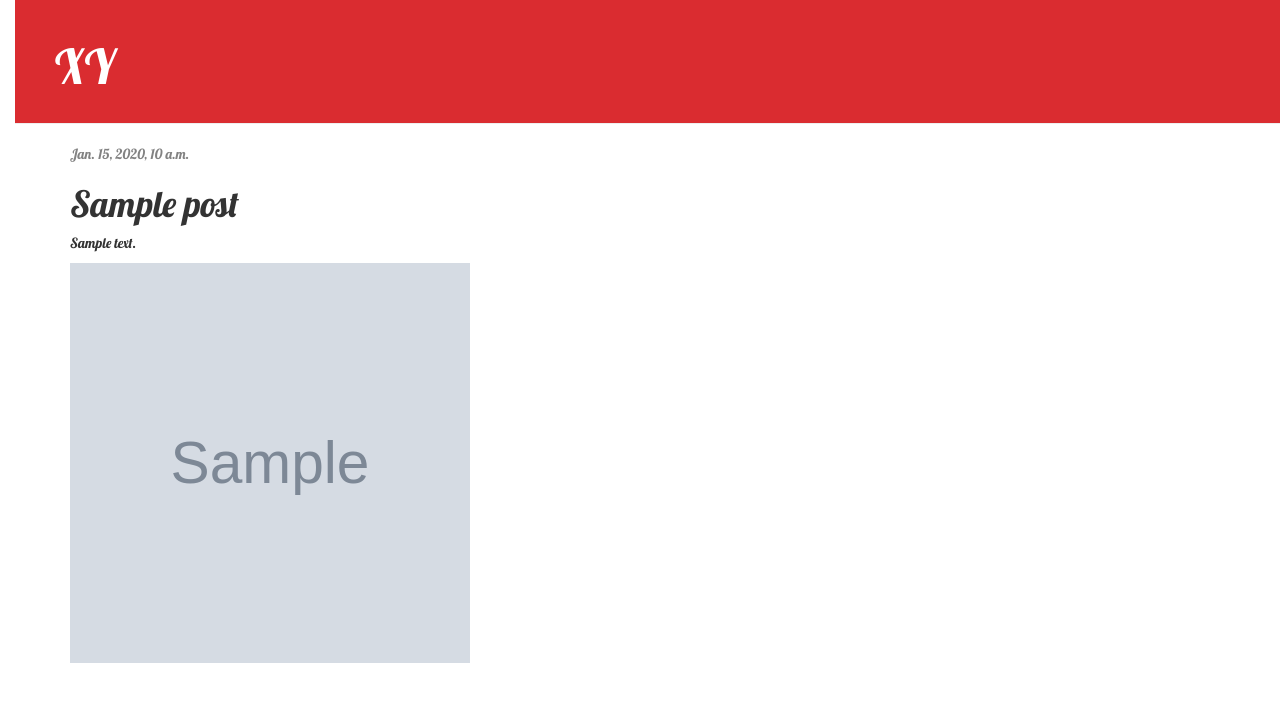
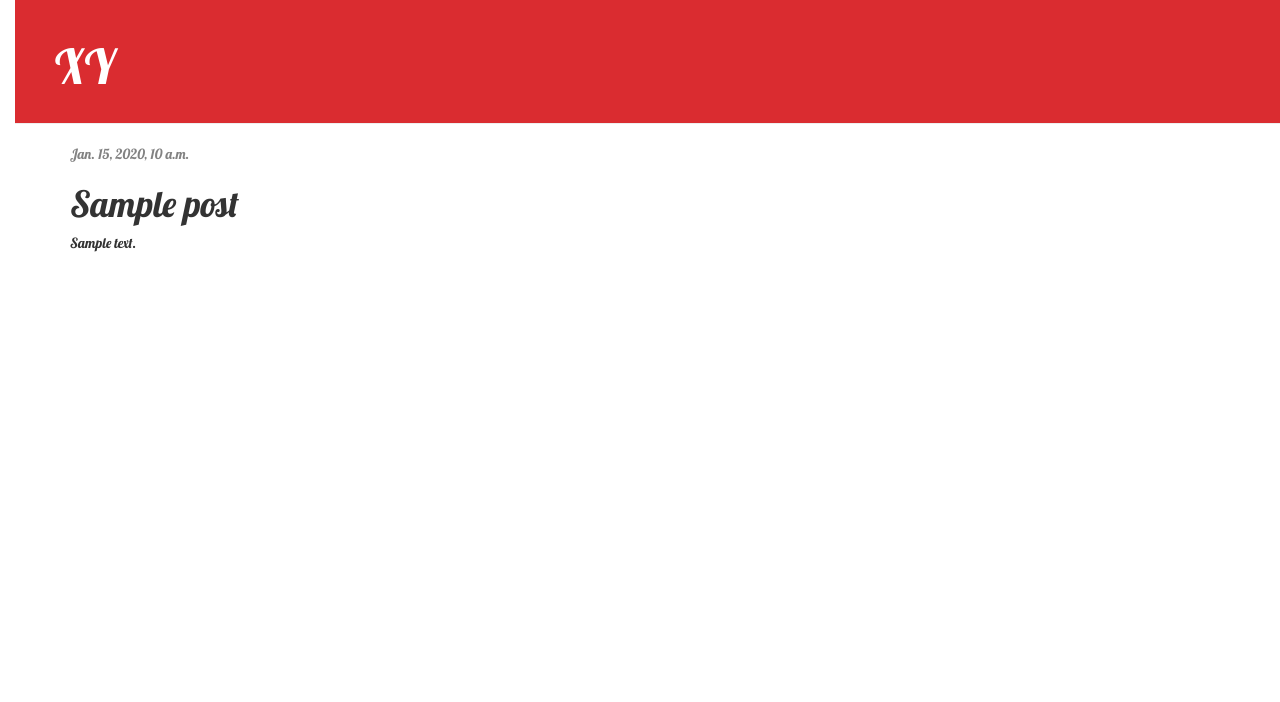
Before and after one commit to Timtech4u/pyblog, a Django app: page /post/1/ in a window 1280 px wide. Shown: the top 702 px of the page. Run offline with Django 3.2, Linux system fonts and the light colour scheme; tables that the repository leaves empty hold one stand-in row (values such as "Sample post"); grey boxes marked "Sample" are stand-in pictures; some libraries are stand-ins or nearby versions.

Commit message:
removing image field due to inconsistency

```diff
--- a/blog/models.py
+++ b/blog/models.py
@@ -9,7 +9,7 @@ class Post(models.Model):
     author = models.ForeignKey('auth.User')
     title = models.CharField(max_length=200)
     text = models.TextField()
-    image = models.ImageField(upload_to='blog/static/blog/imagez', verbose_name='zphoto')
+    # image = models.ImageField(upload_to='blog/static/blog/imagez', verbose_name='zphoto')
     # image.height='400px'
     # image.width='400px'
     created_date = models.DateTimeField(
--- a/blog/templates/blog/post_detail.html
+++ b/blog/templates/blog/post_detail.html
@@ -12,7 +12,7 @@
         {% endif %}
         <h1>{{ post.title }}</h1>
         <p>{{ post.text|linebreaksbr }}</p>
-        <img src='{{ post.image }}' height="400px" width="400px">
+{#        <img src='{{ post.image }}' height="400px" width="400px">#}
 
     </div>
 {% endblock %}
```
Also changed, not shown: blog/migrations/0004_remove_post_image.py (added).
